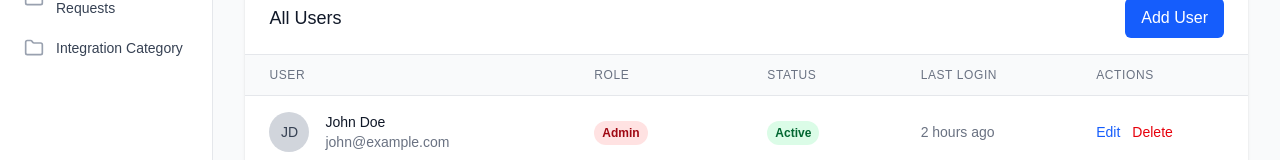
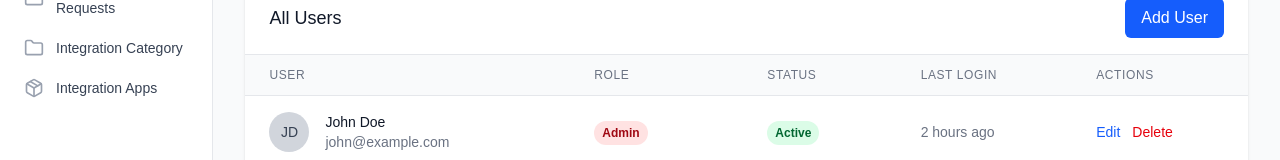
Before and after one commit to wcHarsh/mobile-builder-admin, a Next.js app: page /users in a window 1280 px wide. Shown: the part 238-398 px from the top of the page. Built offline with nearby package versions, Linux system fonts and the light colour scheme.

Commit message:
chore: manage stucture

```diff
--- /dev/null
+++ b/app/(admin)/integration-apps/page.js
@@ -0,0 +1,11 @@
+import IntegrationAppList from '@/components/IntegrationAppComponents/IntegrationAppList'
+import LoadingSpinner from '@/components/LoadingSpinner'
+import React, { Suspense } from 'react'
+
+export default function page() {
+    return (
+        <Suspense fallback={<LoadingSpinner />}>
+            <IntegrationAppList />
+        </Suspense>
+    )
+}
--- a/app/(admin)/themes/[screenid]/[section]/[sectionsettings]/page.js
+++ b/app/(admin)/themes/[screenid]/[section]/[sectionsettings]/page.js
@@ -1,5 +1,5 @@
 import LoadingSpinner from '@/components/LoadingSpinner'
-import SectionSettings from '@/components/SectionSettings'
+import SectionSettings from '@/components/SectionSettingComponents/SectionSettings'
 import { ApiGet } from '@/Utils/axiosFunctions'
 import React, { Suspense } from 'react'
 
--- a/app/(admin)/themes/[screenid]/[section]/block/[blockid]/[blocksettings]/page.js
+++ b/app/(admin)/themes/[screenid]/[section]/block/[blockid]/[blocksettings]/page.js
@@ -1,4 +1,4 @@
-import BlockSettings from '@/components/BlockSettings'
+import BlockSettings from '@/components/BlockSettingComponents/BlockSettings'
 import LoadingSpinner from '@/components/LoadingSpinner'
 import { ApiGet } from '@/Utils/axiosFunctions'
 import React, { Suspense } from 'react'
--- a/app/(admin)/themes/[screenid]/[section]/block/[blockid]/page.js
+++ b/app/(admin)/themes/[screenid]/[section]/block/[blockid]/page.js
@@ -1,6 +1,5 @@
-import BlockList from '@/components/BlockList'
+import BlockList from '@/components/BlockComponents/BlockList'
 import LoadingSpinner from '@/components/LoadingSpinner'
-import SectionSettings from '@/components/SectionSettings'
 import { ApiGet } from '@/Utils/axiosFunctions'
 import React, { Suspense } from 'react'
 
--- a/app/(admin)/themes/[screenid]/page.js
+++ b/app/(admin)/themes/[screenid]/page.js
@@ -1,5 +1,5 @@
 import LoadingSpinner from '@/components/LoadingSpinner'
-import ScreenList from '@/components/ScreenList'
+import ScreenList from '@/components/SectionComponents/ScreenList'
 import { ApiGet } from '@/Utils/axiosFunctions'
 import { Suspense } from 'react'
 
--- a/components/BlockList.jsx
+++ b/components/BlockComponents/BlockList.jsx
@@ -16,12 +16,12 @@ import {
     Settings,
     GripVertical
 } from 'lucide-react'
-import { Button } from './ui/button'
+import { Button } from '../ui/button'
 import { toast } from 'sonner'
-import { ApiDelete, ApiPut } from '@/Utils/axiosFunctions'
+import { ApiDelete, ApiPost, ApiPut } from '@/Utils/axiosFunctions'
 import Swal from 'sweetalert2'
-import BlockAddEditModal from './BlockComponents/BlockAddEditModal'
-import Badge from './ui/Badge'
+import BlockAddEditModal from './BlockAddEditModal'
+import Badge from '../ui/Badge'
 
 export default function BlockList({ blockData, section, screenid, blockid }) {
     console.log('blockData', blockData)
@@ -152,7 +152,7 @@ export default function BlockList({ blockData, section, screenid, blockid }) {
                 mainBlockIds: reorderedIds
             }
 
-            await ApiPut('admin/sections/blocks/dev/reorder', payload)
+            await ApiPost('admin/sections/blocks/dev/reorder', payload)
 
             toast.success('Blocks reordered successfully')
             router.refresh()
--- a/components/BlockSettings.jsx
+++ b/components/BlockSettingComponents/BlockSettings.jsx
@@ -15,8 +15,8 @@ import { toast } from 'sonner'
 import { ApiDelete, ApiPost } from '@/Utils/axiosFunctions'
 import { useRouter } from 'next/navigation'
 import Swal from 'sweetalert2'
-import BlockSettingsAddEditModal from './BlockSettingComponents/BlockSettingsAddEditModal'
-import Badge from './ui/Badge'
+import Badge from '../ui/Badge'
+import BlockSettingsAddEditModal from './BlockSettingsAddEditModal'
 
 export default function BlockSettings({ blockSettingsData, section, screenid, blockid, blocksettings }) {
     console.log('blockSettingsData', blockSettingsData)
--- /dev/null
+++ b/components/IntegrationAppComponents/IntegrationAppList.jsx
@@ -0,0 +1,7 @@
+import React from 'react'
+
+export default function IntegrationAppList() {
+    return (
+        <div>IntegrationAppList</div>
+    )
+}
--- a/components/ScreenList.jsx
+++ b/components/SectionComponents/ScreenList.jsx
@@ -13,7 +13,7 @@ import {
     Settings,
 } from 'lucide-react'
 import { useRouter } from 'next/navigation'
-import Badge from "./ui/Badge"
+import Badge from "../ui/Badge"
 import { useLocalStorage } from '@/hooks/useLocalStorage'
 
 export default function ScreenList({ screenid, screenData }) {
--- a/components/SectionList.jsx
+++ b/components/SectionList.jsx
@@ -148,7 +148,7 @@ export default function SectionList({ sectionData, screenData, section }) {
                 mainSectionIds: reorderedIds
             }
 
-            await ApiPut('admin/sections/dev/reorder', payload)
+            await ApiPost('admin/sections/dev/reorder', payload)
 
             toast.success('Sections reordered successfully')
             router.refresh()
--- a/components/SectionSettings.jsx
+++ b/components/SectionSettingComponents/SectionSettings.jsx
@@ -11,12 +11,12 @@ import {
 } from "@/components/ui/table"
 import { Button } from "@/components/ui/button"
 import { Pencil, Trash, View, GripVertical } from 'lucide-react'
-import SectionSettingsAddEditModal from './SectionComponents/SectionSettingsAddEditModal'
 import { toast } from 'sonner'
 import { ApiDelete, ApiPost } from '@/Utils/axiosFunctions'
 import { useParams, useRouter } from 'next/navigation'
 import Swal from 'sweetalert2'
-import Badge from './ui/Badge'
+import Badge from '../ui/Badge'
+import SectionSettingsAddEditModal from '../SectionComponents/SectionSettingsAddEditModal'
 
 export default function SectionSettings({ sectionSettingsData, section, screenid }) {
     console.log('sectionSettingsData', sectionSettingsData)
--- a/components/SidePanel.jsx
+++ b/components/SidePanel.jsx
@@ -2,7 +2,7 @@
 import React from 'react'
 import Link from 'next/link'
 import { usePathname } from 'next/navigation'
-import { Folder, Mail } from 'lucide-react'
+import { Folder, Mail, Package } from 'lucide-react'
 
 const SidePanel = ({ isOpen, onClose }) => {
     const pathname = usePathname()
@@ -57,6 +57,11 @@ const SidePanel = ({ isOpen, onClose }) => {
             name: 'Integration Category',
             href: '/integration-category',
             icon: <Folder className="w-5 h-5" />
+        },
+        {
+            name: 'Integration Apps',
+            href: '/integration-apps',
+            icon: <Package className="w-5 h-5" />
         },
 
     ]
```
